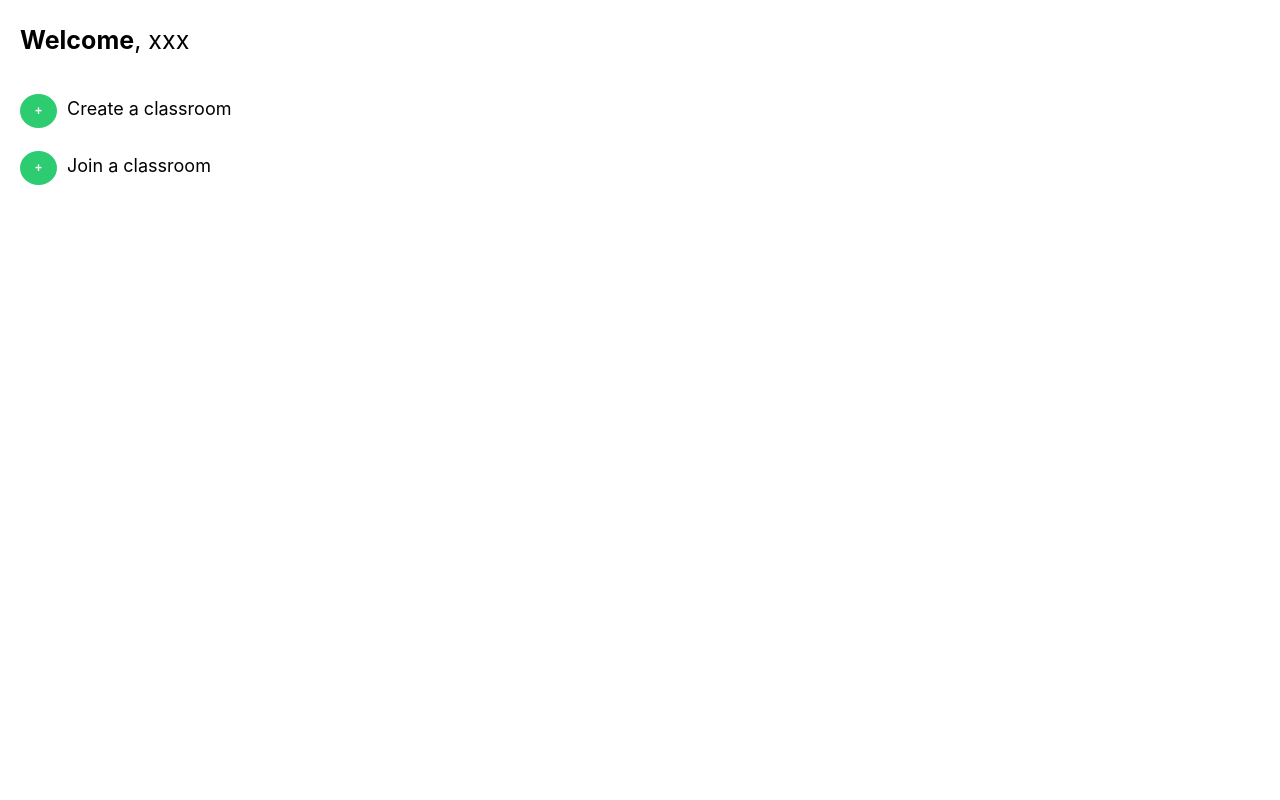
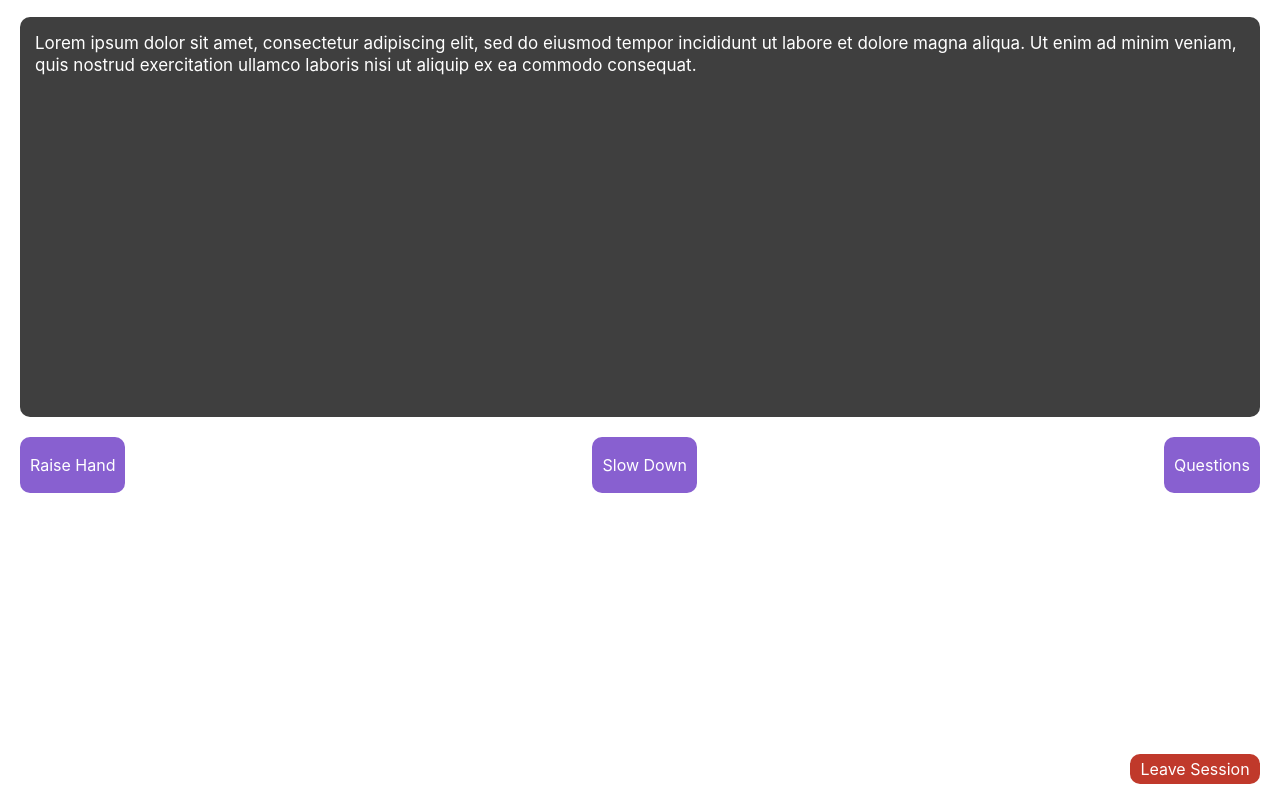
Before and after one commit to wenloong/UClassRoom, a React (Create React App) app in the folder frontend/: page / in a window 1280 px wide. Built offline with nearby package versions, Linux system fonts and the light colour scheme.

Commit message:
Added in class design

```diff
--- a/frontend/src/App.js
+++ b/frontend/src/App.js
@@ -1,10 +1,11 @@
 import React from 'react';
-import Home from './component/home/Home';
+//import Home from './component/home/Home';
+import InClass from './component/inclass/InClass';
 
 function App() {
   return (
     <div className="App">
-      <Home/>
+      <InClass/>
     </div>
   );
 }
--- a/frontend/src/component/inclass/InClass.jsx
+++ b/frontend/src/component/inclass/InClass.jsx
@@ -1,10 +1,35 @@
-import React from 'react';
+import React, {Component} from 'react';
+
+import './../../stylesheets/InClass.css';
+
+
 
 export default class InClass extends Component {
    render() {
       return (
          <React.Fragment>
-
+            <div className="inclass-wrapper">
+               <div className="text-to-speech">
+                  <p>Lorem ipsum dolor sit amet, consectetur adipiscing elit,
+                     sed do eiusmod tempor incididunt ut labore et dolore magna aliqua.
+                     Ut enim ad minim veniam, quis nostrud exercitation ullamco laboris
+                     nisi ut aliquip ex ea commodo consequat. </p>
+               </div>
+               <div className="inclass-buttons-wrapper">
+                  <div className="inclass-button">
+                     <p>Raise Hand</p>
+                  </div>
+                  <div className="inclass-button">
+                     <p>Slow Down</p>
+                  </div>
+                  <div className="inclass-button">
+                     <p>Questions</p>
+                  </div>
+               </div>
+               <div className="inclass-leave-session" onClick="leaveSession()">
+                  <p>Leave Session</p>
+               </div>
+            </div>
          </React.Fragment>
       )
    }
--- /dev/null
+++ b/frontend/src/stylesheets/InClass.css
@@ -0,0 +1,104 @@
+/* Smartphones (portrait and landscape) ----------- */
+@media only screen
+and (min-device-width : 320px) {
+   .inclass-wrapper {
+      margin: 0 20px;
+   }
+
+   .text-to-speech {
+      background-color: #3F3F3F;
+      border-radius: 10px;
+      height: 50vh;
+   }
+
+   .text-to-speech p {
+      color: #FFFFFF;
+      padding: 15px;
+      line-height: 1.3;
+      font-size: 17px;
+   }
+
+   .inclass-buttons-wrapper {
+      display: flex;
+      justify-content: space-between;
+   }
+
+   .inclass-button {
+      margin-top: 20px;
+      padding: 2px 10px;
+      background-color: #8860D0;
+      border-radius: 10px;
+      color: #fff;
+      cursor: pointer;
+   }
+
+   .inclass-leave-session {
+      width: 130px;
+      position: absolute;
+      bottom: 0;
+      right: 20px;
+      cursor: pointer;
+   }
+
+   .inclass-leave-session p {
+      text-align: center;
+      padding: 5px 10px;
+      background-color: #c0392b;
+      color: #fff;
+      border-radius: 10px;
+   }
+}
+
+/* Smartphones (landscape) ----------- */
+@media only screen
+and (min-width : 321px) {
+/* Styles */
+}
+
+/* Smartphones (portrait) ----------- */
+@media only screen
+and (max-width : 320px) {
+/* Styles */
+}
+
+/* iPads (portrait and landscape) ----------- */
+@media only screen
+and (min-device-width : 768px)
+and (max-device-width : 1024px) {
+/* Styles */
+}
+
+/* iPads (landscape) ----------- */
+@media only screen
+and (min-device-width : 768px)
+and (max-device-width : 1280px)
+and (orientation : landscape) {
+/* Styles */
+}
+
+/* iPads (portrait) ----------- */
+@media only screen
+and (min-device-width : 768px)
+and (max-device-width : 1280px)
+and (orientation : portrait) {
+/* Styles */
+}
+
+/* Desktops and laptops ----------- */
+@media only screen
+and (min-width : 1281px) {
+/* Styles */
+}
+
+/* Large screens ----------- */
+@media only screen
+and (min-width : 1824px) {
+/* Styles */
+}
+
+/* iPhone 4 ----------- */
+@media
+only screen and (-webkit-min-device-pixel-ratio : 1.5),
+only screen and (min-device-pixel-ratio : 1.5) {
+/* Styles */
+}
```
